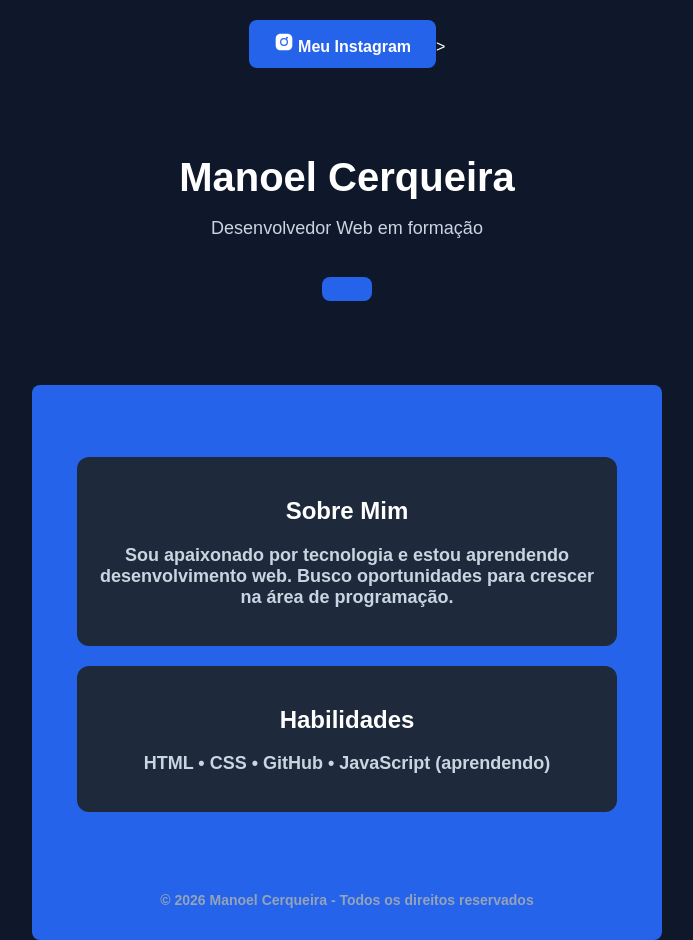
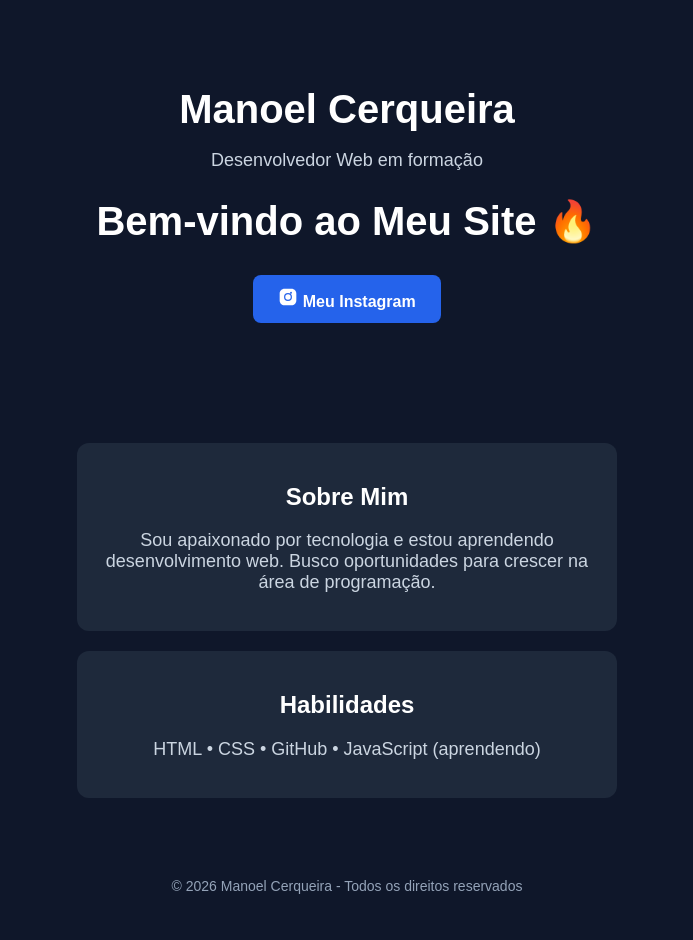
Before and after one commit to manoelcerqueira863-cell/manoelcerqueira863-cell.github.io, a plain HTML site: page index.html in a window 1280 px wide. Shown: the whole page, without its empty margins (293-986 px from the left). After the commit the page ends 914 px from the top, so only its background shows below. Drawn offline with Linux system fonts and the light colour scheme.

Commit message:
Update index.html

```diff
--- a/index.html
+++ b/index.html
@@ -20,12 +20,43 @@
   box-shadow: 0 0 15px rgba(225, 48, 108, 0.6);
 }
 </style>
-  <a href="https://instagram.com/_rauedyss" target="_blank" class="btn">
-  <svg xmlns="http://www.w3.org/2000/svg" width="20" height="20" fill="white" viewBox="0 0 24 24">
-    <path d="M7.75 2C4.574 2 2 4.574 2 7.75v8.5C2 19.426 4.574 22 7.75 22h8.5C19.426 22 22 19.426 22 16.25v-8.5C22 4.574 19.426 2 16.25 2h-8.5zM12 7.25A4.75 4.75 0 1 1 7.25 12 4.756 4.756 0 0 1 12 7.25zm0 1.5A3.25 3.25 0 1 0 15.25 12 3.254 3.254 0 0 0 12 8.75zm4.75-1.875a1.125 1.125 0 1 1-1.125-1.125 1.125 1.125 0 0 1 1.125 1.125z"/>
-  </svg>
-  Meu Instagram
-  </a>>
+  <head>
+  <meta charset="UTF-8">
+  <meta name="viewport" content="width=device-width, initial-scale=1.0">
+  <title>Meu Site Gamer</title>
+
+  <style>
+    body {
+      margin: 0;
+      font-family: Arial, sans-serif;
+      background: #0f0f0f;
+      color: white;
+      text-align: center;
+    }
+
+    header {
+      padding: 40px;
+    }
+
+    .btn {
+      display: inline-flex;
+      align-items: center;
+      gap: 8px;
+      background: #E1306C;
+      color: white;
+      padding: 12px 20px;
+      border-radius: 30px;
+      text-decoration: none;
+      font-weight: bold;
+      transition: 0.3s;
+    }
+
+    .btn:hover {
+      transform: scale(1.1);
+      box-shadow: 0 0 15px #E1306C;
+    }
+  </style>
+  </head>
   <style>
     body {
       margin: 0;
@@ -88,8 +119,20 @@
   <header>
     <h1>Manoel Cerqueira</h1>
     <p>Desenvolvedor Web em formação</p>
+    <body>
+
+    <h1>Bem-vindo ao Meu Site 🔥</h1>
 
     <a href="https://instagram.com/_rauedyss" target="_blank" class="btn">
+      <svg xmlns="http://www.w3.org/2000/svg" width="20" height="20" fill="white" viewBox="0 0 24 24">
+        <path d="M7.75 2C4.574 2 2 4.574 2 7.75v8.5C2 19.426 4.574 22 7.75 22h8.5C19.426 22 22 19.426 22 16.25v-8.5C22 4.574 19.426 2 16.25 2h-8.5zM12 7.25A4.75 4.75 0 1 1 7.25 12 4.756 4.756 0 0 1 12 7.25zm0 1.5A3.25 3.25 0 1 0 15.25 12 3.254 3.254 0 0 0 12 8.75zm4.75-1.875a1.125 1.125 0 1 1-1.125-1.125 1.125 1.125 0 0 1 1.125 1.125z"/>
+      </svg>
+      Meu Instagram
+    </a>
+
+  </header>
+
+    </body>
   </header>
 
   <section>
```
